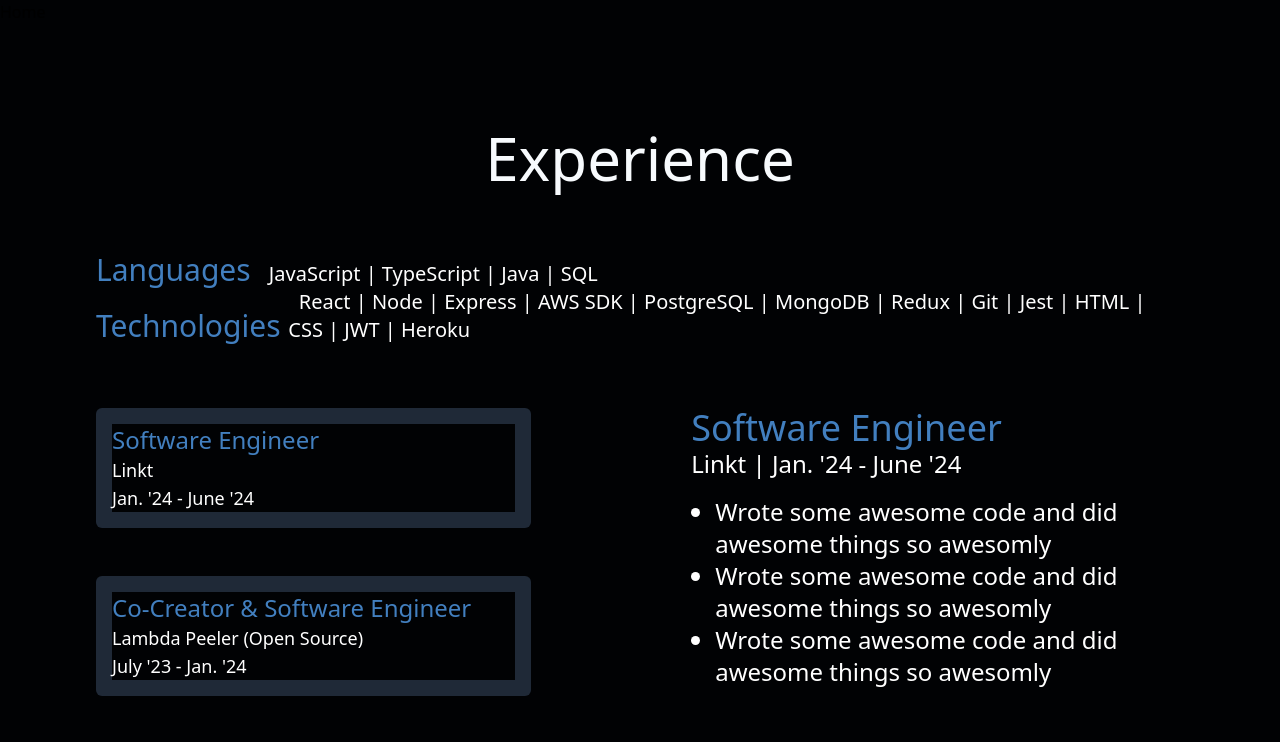
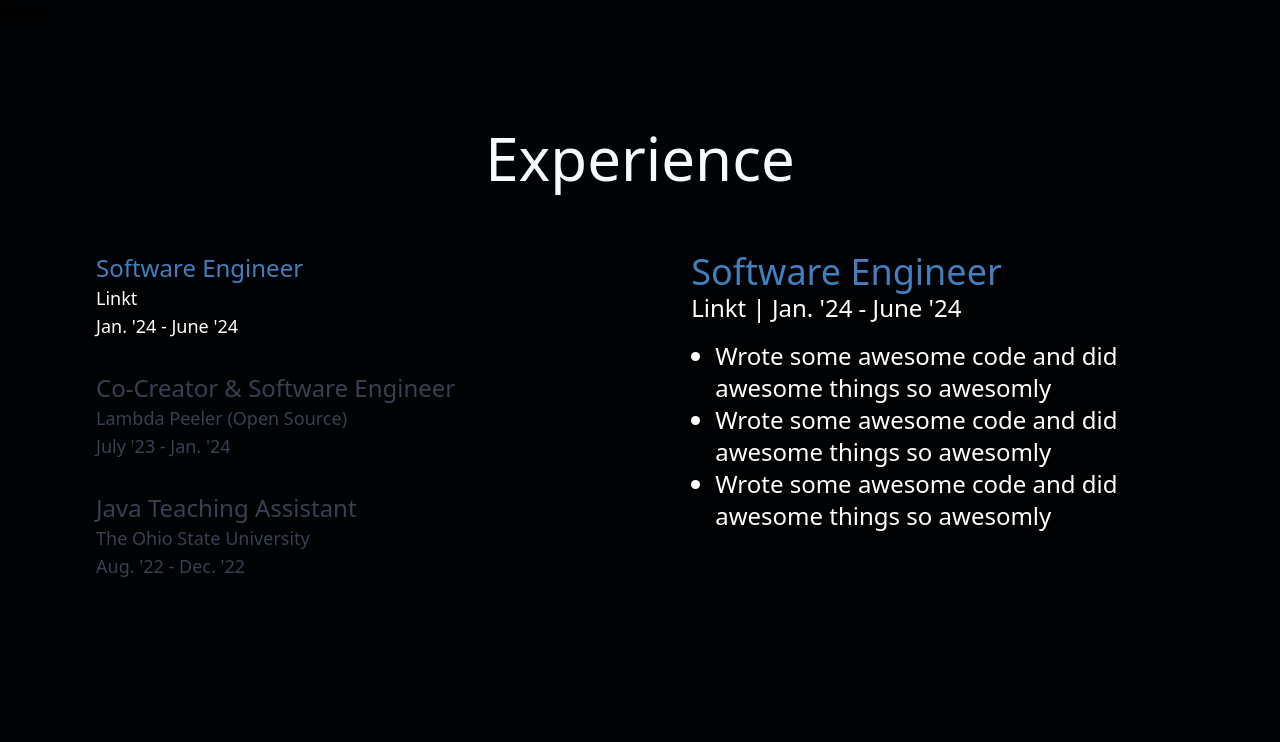
Before and after one commit to ZachMHamilton/PersonalWebsiteV2, a React (Vite) app: page / in a window 1280 px wide. Shown: the top 742 px of the page. Built offline with nearby package versions, Linux system fonts and the light colour scheme.

Commit message:
experience section complete

```diff
--- a/src/components/Experience.jsx
+++ b/src/components/Experience.jsx
@@ -39,11 +39,11 @@ const Experience = () => {
   );
 
   return (
-    <div className="flex flex-col items-center gap-12 xl:gap-16 p-4 md:p-8 lg:p-24">
+    <div className="flex flex-col items-center gap-12 xl:gap-16 p-8 md:p-12 lg:p-24">
       <div className="text-text text-3xl sm:text-3xl md:text-4xl lg:text-5xl xl:text-6xl">
         Experience
       </div>
-      <div className="flex flex-col items-start gap-12 hidden xl:block">
+      <div className="flex flex-col items-start justify-start gap-12 hidden xtra:block p-4 w-full">
         <div className="flex items-end">
           <span className="text-accent text-lg sm:text-lg md:text-xl lg:text-2xl xl:text-3xl">
             Languages&nbsp;
@@ -67,17 +67,35 @@ const Experience = () => {
           {workExperiences.map((experience, index) => (
             <div
               key={index}
-              className="cursor-pointer mb-4 p-4 bg-gray-800 rounded-md hover:bg-gray-700"
+              className={'cursor-pointer rounded-md'}
               onClick={() => setSelectedExperience(experience)}
             >
-              <h3 className="text-accent text-lg sm:text-xl md:text-2xl">
+              <h3
+                className={`text-lg sm:text-xl md:text-2xl ${
+                  selectedExperience === experience
+                    ? 'text-accent'
+                    : 'text-gray-700'
+                }`}
+              >
                 {experience.title}
               </h3>
               <div>
-                <p className="text-white text-sm sm:text-base md:text-lg">
+                <p
+                  className={`text-sm sm:text-base md:text-lg ${
+                    selectedExperience === experience
+                      ? 'text-white'
+                      : 'text-gray-700'
+                  }`}
+                >
                   {experience.company}
                 </p>
-                <p className="text-white text-sm hidden sm:block sm:text-base md:text-lg">
+                <p
+                  className={`text-sm hidden sm:block sm:text-base md:text-lg ${
+                    selectedExperience === experience
+                      ? 'text-white'
+                      : 'text-gray-700'
+                  }`}
+                >
                   {experience.period}
                 </p>
               </div>
--- a/src/components/Portfolio.jsx
+++ b/src/components/Portfolio.jsx
@@ -2,7 +2,7 @@ import EastIcon from '@mui/icons-material/East';
 
 const Portfolio = () => {
   return (
-    <div className="flex flex-col items-center text-text bg-background min-h-screen p-4 md:p-8 lg:p-24 gap-12 xl:gap-16">
+    <div className="flex flex-col items-center text-text bg-background gap-12 xl:gap-16 p-8 md:p-12 lg:p-24">
       <div className="text-text text-3xl sm:text-3xl md:text-4xl lg:text-5xl xl:text-6xl">
         Portfolio
       </div>
--- a/tailwind.config.js
+++ b/tailwind.config.js
@@ -21,6 +21,14 @@ export default {
         },
       },
     },
+    screens: {
+      sm: '640px',
+      md: '768px',
+      lg: '1024px',
+      xl: '1280px',
+      '2xl': '1536px',
+      xtra: '1340px',
+    },
   },
   plugins: [],
 };
```
